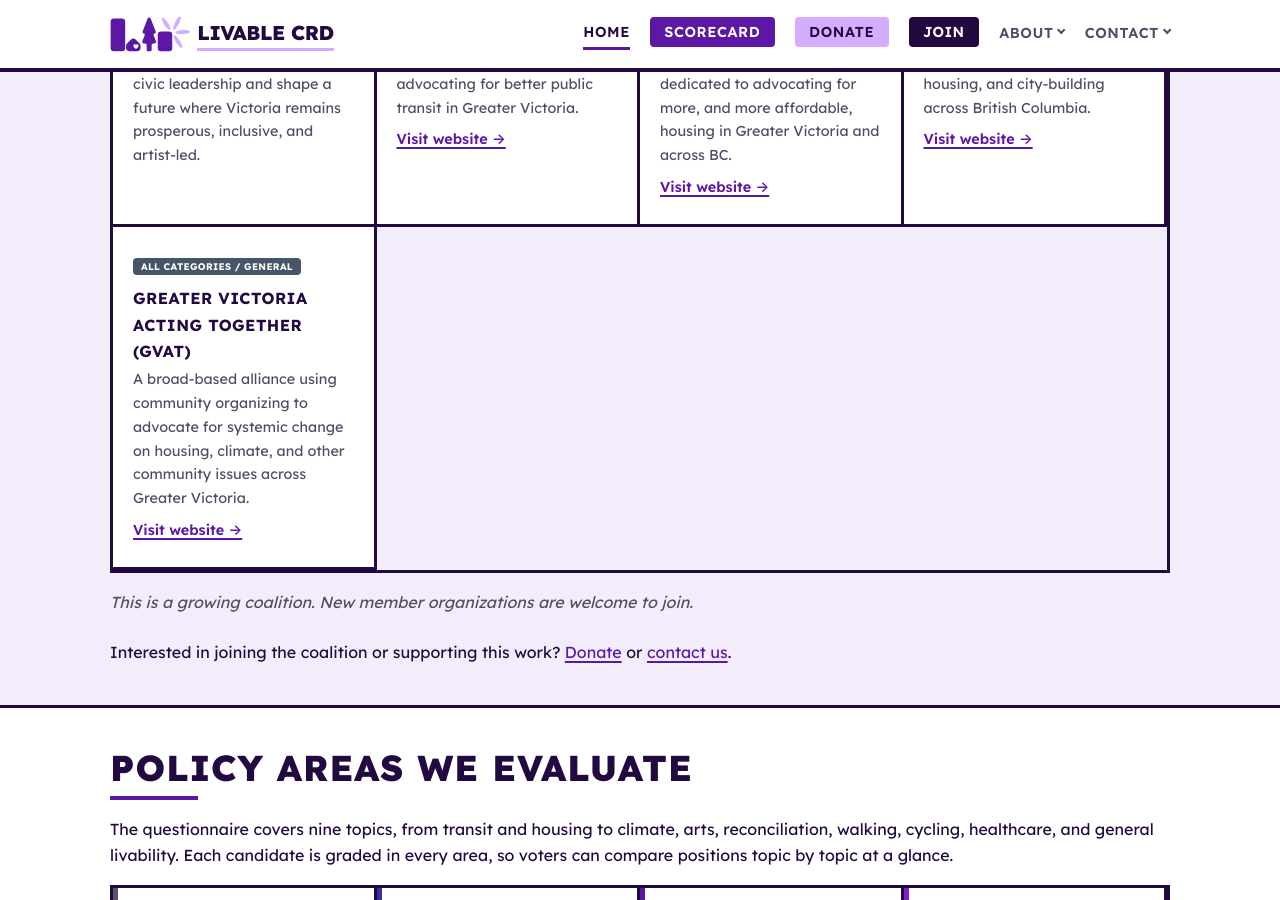
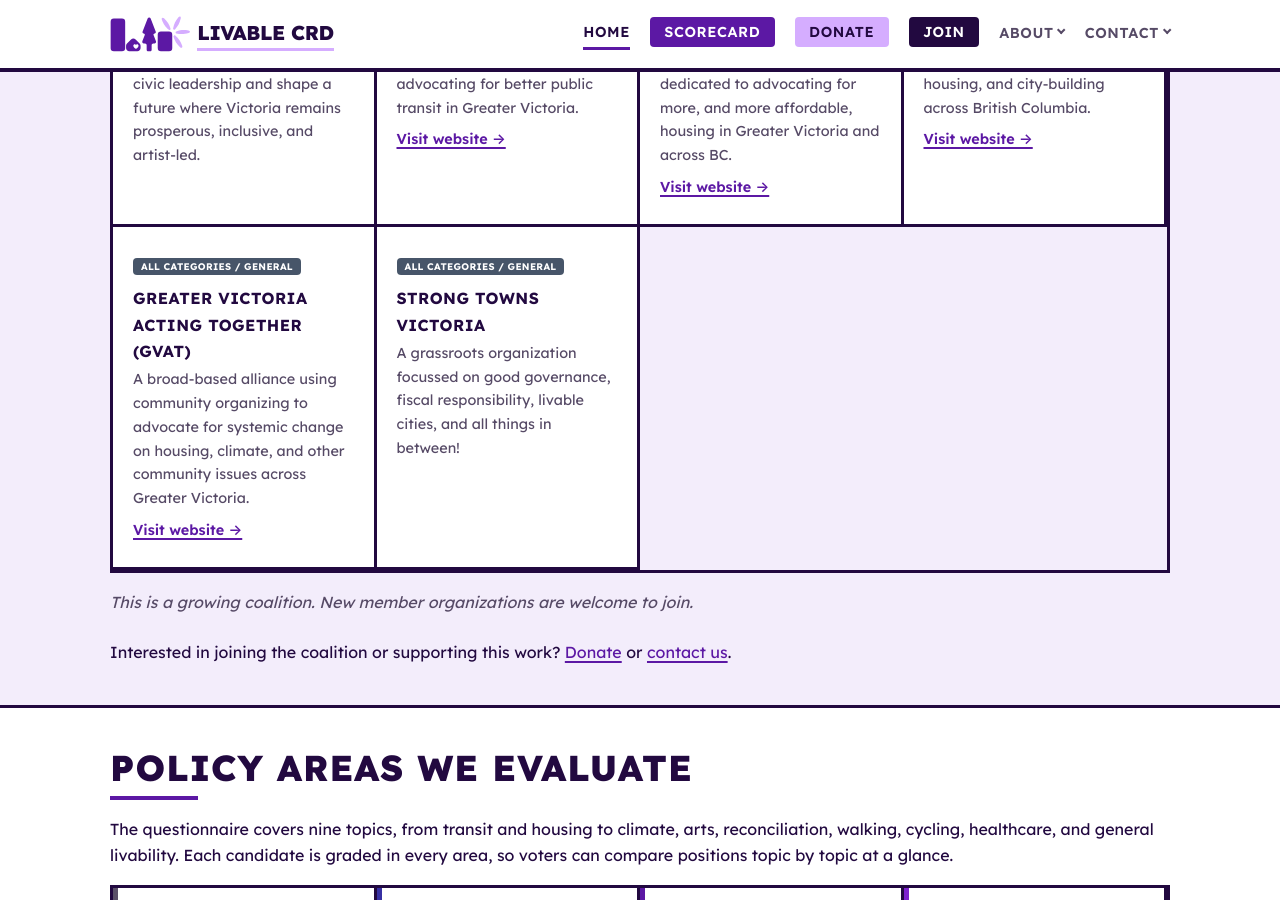
Before and after one commit to LaputanMachines/livable-crd-website, a Jekyll site: the page built from index.md, in a window 1280 px wide and 900 px high, scrolled down 1760 px. Built offline with Jekyll 4.4.1, drawn with Linux system fonts in a browser that asks for light colours.

Commit message:
Add STV to the partner list

```diff
--- a/_data/partners.yml
+++ b/_data/partners.yml
@@ -52,3 +52,6 @@
   note: A broad-based alliance using community organizing to advocate for systemic change on housing, climate, and other community issues across Greater Victoria.
   url: https://www.gvat.ca/
   category: general
+- name: Strong Towns Victoria
+  note: A grassroots organization focussed on good governance, fiscal responsibility, livable cities, and all things in between!
+  category: general
```
